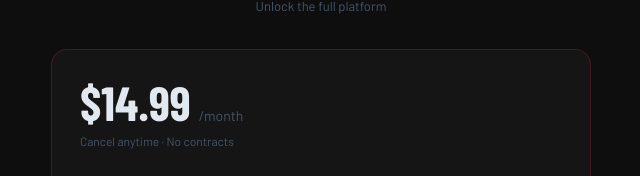
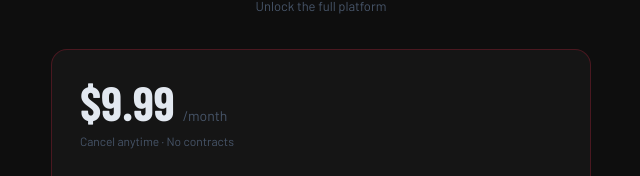
Before and after one commit to cmohalloran11-cell/ruby-ace, a Next.js app: page /premium in a window 1280 px wide. Shown: the part 222-398 px from the top of the page, without its empty margins (319-959 px from the left). Built offline with nearby package versions, Linux system fonts and the light colour scheme.

Commit message:
Update page.tsx

```diff
--- a/app/premium/page.tsx
+++ b/app/premium/page.tsx
@@ -84,7 +84,7 @@ export default function PremiumPage() {
         {/* Price card */}
         <div style={{ background:'rgba(255,255,255,0.03)', border:'1px solid rgba(196,30,58,0.3)', borderRadius:16, padding:28, marginBottom:20 }}>
           <div style={{ display:'flex', alignItems:'baseline', gap:8, marginBottom:6 }}>
-            <span style={{ fontFamily:"'Barlow Condensed',sans-serif", fontSize:48, fontWeight:800, color:'#e2e8f0', lineHeight:1 }}>$14.99</span>
+            <span style={{ fontFamily:"'Barlow Condensed',sans-serif", fontSize:48, fontWeight:800, color:'#e2e8f0', lineHeight:1 }}>$9.99</span>
             <span style={{ fontSize:14, color:'#475569' }}>/month</span>
           </div>
           <div style={{ fontSize:12, color:'#475569', marginBottom:24 }}>Cancel anytime · No contracts</div>
```
